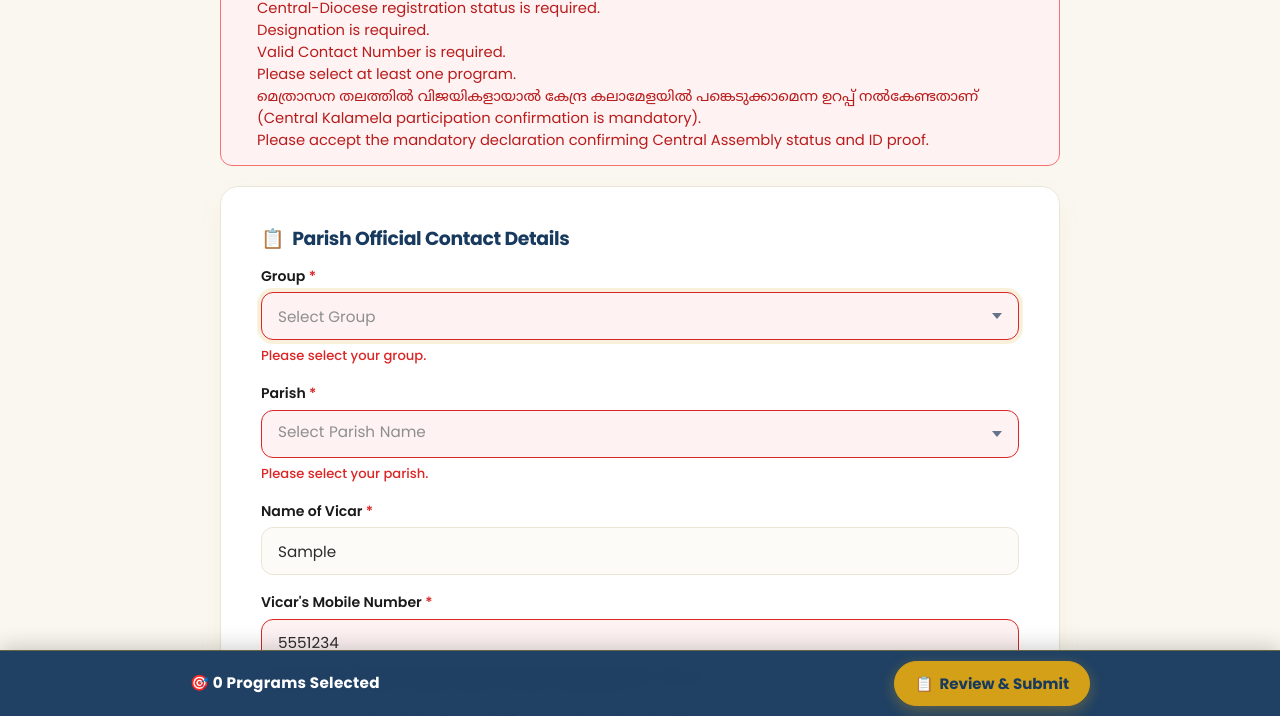
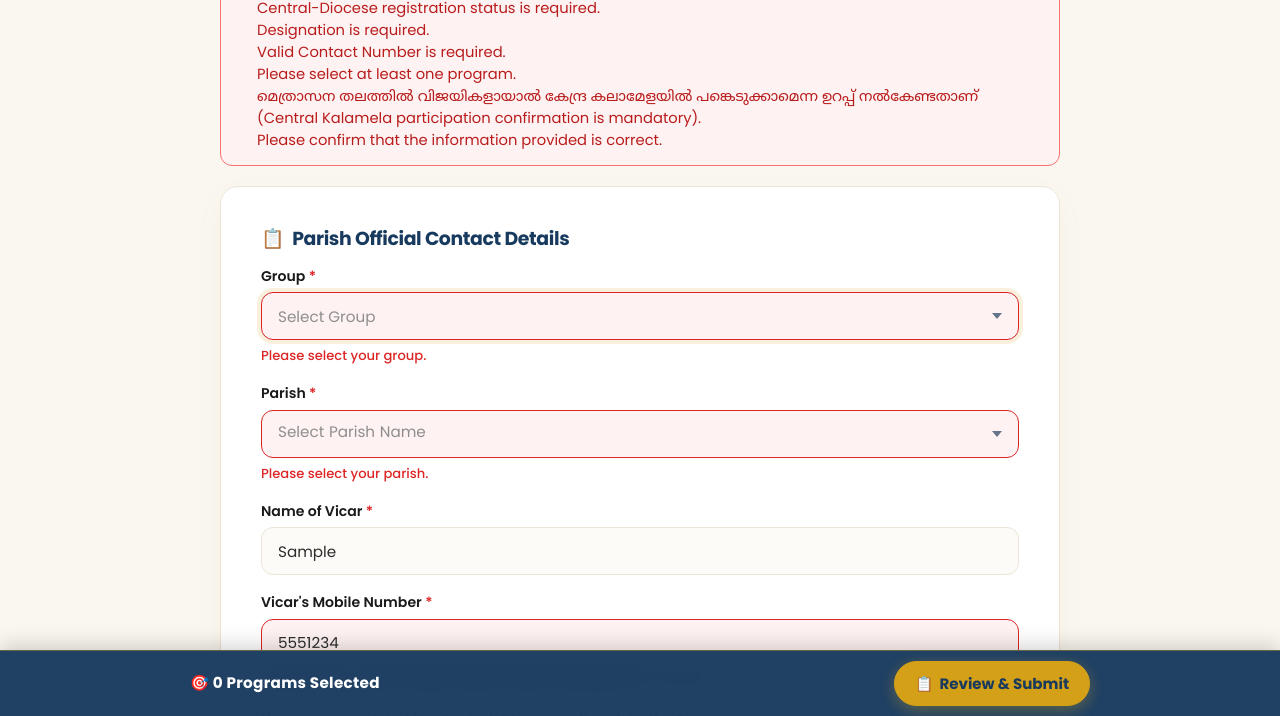
Before and after one commit to jesbinjohn07/ocymkollam, a plain HTML site: page registration.html in a window 1280 px wide. Both pictures are taken after typing "Sample", "5551234", "Sample", "5551234" into the empty fields and a click on the button "Submit Registration Form". Shown: the part 1447-2163 px from the top of the page. Drawn offline with Linux system fonts and the light colour scheme; a web font is replaced by a local one.

Commit message:
Replace second declaration with information-correct confirmation

```diff
--- a/js/registration.js
+++ b/js/registration.js
@@ -2045,10 +2045,10 @@
     const declarationError = document.getElementById('declarationCheckError');
     if (declarationCheck && !declarationCheck.checked) {
       if (declarationError) {
-        declarationError.textContent = 'You must confirm this declaration to proceed with registration.';
+        declarationError.textContent = 'Please confirm that the information provided is correct.';
         declarationError.classList.add('visible');
       }
-      recordError(declarationCheck, 'Please accept the mandatory declaration confirming Central Assembly status and ID proof.');
+      recordError(declarationCheck, 'Please confirm that the information provided is correct.');
     }
 
     // If any validation errors exist, display banner and abort
--- a/registration.html
+++ b/registration.html
@@ -479,10 +479,10 @@
             <div class="declaration-wrapper">
               <input type="checkbox" id="declarationCheck" style="margin-top: 4px; width: 18px; height: 18px; cursor: pointer; flex-shrink: 0;" required>
               <label for="declarationCheck" class="declaration-label">
-                Participants are not Central Assembly members and will carry Government-approved ID proof / age proof on the competition day. <span style="color: #dc2626;">*</span>
+                മുകളിൽ നൽകിയിരിക്കുന്ന എല്ലാ വിവരങ്ങളും കൃത്യമാണ് എന്ന് ബോധ്യപ്പെടുത്തി കൊള്ളുന്നു. <span style="color: #dc2626;">*</span>
               </label>
             </div>
-            <div class="form-error-msg" id="declarationCheckError" style="margin-left: 28px;">You must confirm this declaration to proceed with registration.</div>
+            <div class="form-error-msg" id="declarationCheckError" style="margin-left: 28px;">Please confirm that the information provided is correct.</div>
           </div>
 
           <!-- Submit Button -->
@@ -777,6 +777,6 @@
   <script src="js/parishes.js?v=20261113_24"></script>
   <script src="js/kalamela-data.js?v=20261113_24"></script>
   <script src="js/main.js"></script>
-  <script src="js/registration.js?v=20261114_03"></script>
+  <script src="js/registration.js?v=20261118_01"></script>
 </body>
 </html>
```
